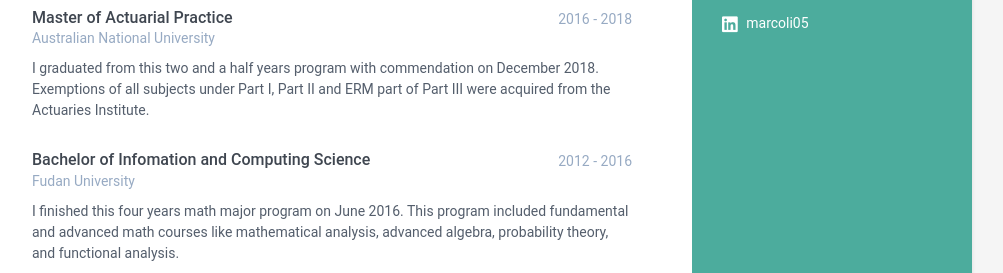
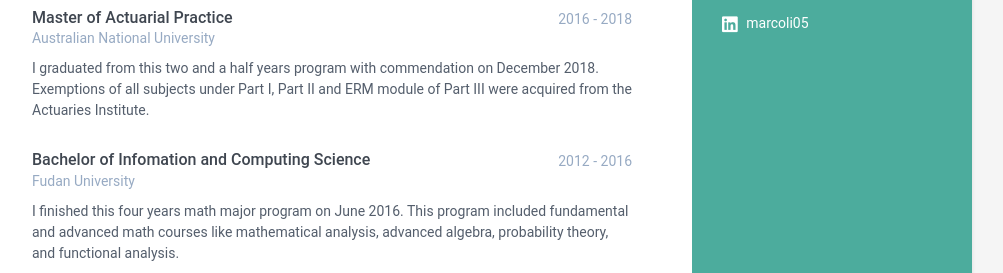
Before and after one commit to qingyue-li/qingyue-li.github.io, a Jekyll site: the page built from index.html, in a window 1280 px wide. Shown: the part 426-699 px from the top of the page, without its empty margins (168-1171 px from the left). Built offline with Jekyll 4.4.1, drawn with Linux system fonts in a browser that asks for light colours.

Commit message:
Update data.yml

```diff
--- a/_data/data.yml
+++ b/_data/data.yml
@@ -40,7 +40,7 @@ education:
       time: 2016 - 2018
       details: |
         I graduated from this two and a half years program with commendation on December 2018.
-        Exemptions of all subjects under Part I, Part II and ERM part of Part III were acquired from the Actuaries Institute.
+        Exemptions of all subjects under Part I, Part II and ERM module of Part III were acquired from the Actuaries Institute.
     - degree: Bachelor of Infomation and Computing Science
       university: Fudan University
       time: 2012 - 2016
```
